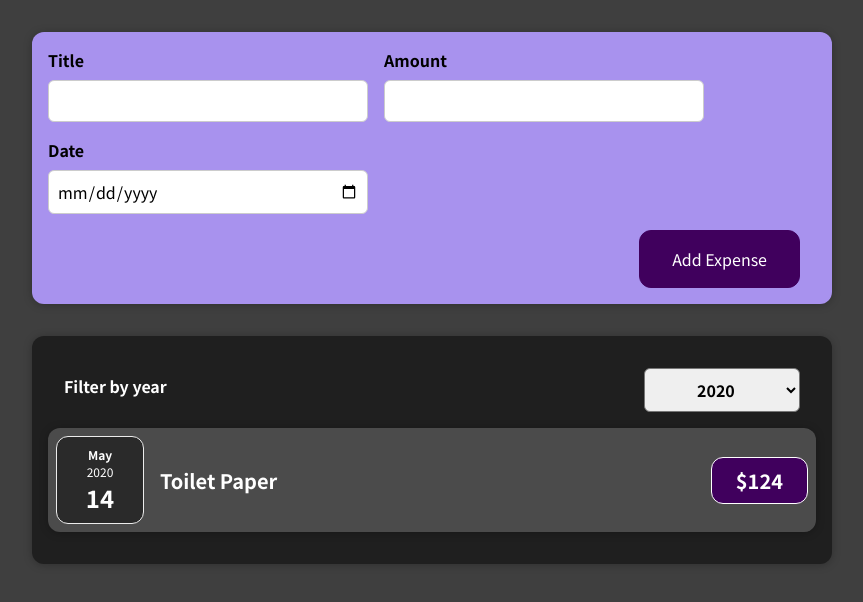
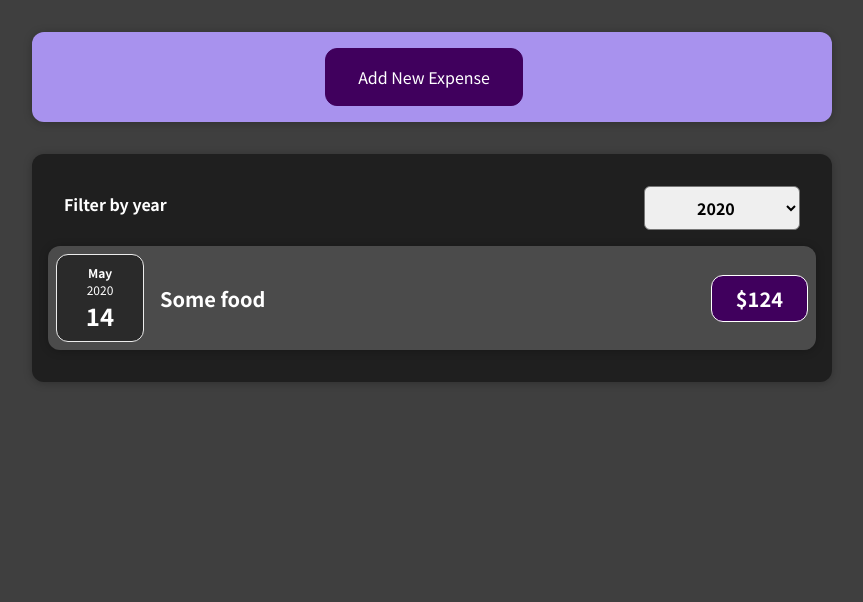
Before and after one commit to LHTHC/react-app, a React (Create React App) app: page / in a window 1280 px wide. Shown: the top 602 px of the page, without its empty margins (208-1071 px from the left). Built offline with nearby package versions, Linux system fonts and the light colour scheme.

Commit message:
added form hiding

```diff
--- a/src/App.js
+++ b/src/App.js
@@ -19,7 +19,7 @@ const App = () => {
     },
     { title: 'Courses', amount: 1232, date: new Date(2021, 8, 6), id: 'e3' },
     {
-      title: 'Toilet Paper',
+      title: 'Some food',
       amount: 124,
       date: new Date(2020, 4, 14),
       id: 'e4',
--- a/src/components/NewExpense/ExpenseForm.js
+++ b/src/components/NewExpense/ExpenseForm.js
@@ -68,6 +68,9 @@ const ExpenseForm = (props) => {
         </div>
       </div>
       <div className="new-expense__actions">
+        <button type="button" onClick={props.onCancel}>
+          Cancel
+        </button>
         <button type="submit">Add Expense</button>
       </div>
     </form>
--- a/src/components/NewExpense/NewExpence.js
+++ b/src/components/NewExpense/NewExpence.js
@@ -1,20 +1,39 @@
-import React from 'react';
+import { useState } from 'react';
 
 import ExpenseForm from './ExpenseForm';
 import './NewExpense.css';
 
 const NewExpense = (props) => {
+  const [isEditing, setIsEditing] = useState(false);
+
   const saveExpenseData = (enteredExpenseData) => {
     const expenseData = {
       ...enteredExpenseData,
       id: Math.random().toString(),
     };
     props.onAddExpense(expenseData);
+    setIsEditing(false);
+  };
+
+  const startEditingHandler = () => {
+    setIsEditing(true);
+  };
+
+  const stopEditingHandler = () => {
+    setIsEditing(false);
   };
 
   return (
     <div className="new-expense">
-      <ExpenseForm onSaveExpenseData={saveExpenseData} />
+      {!isEditing && (
+        <button onClick={startEditingHandler}>Add New Expense</button>
+      )}
+      {isEditing && (
+        <ExpenseForm
+          onSaveExpenseData={saveExpenseData}
+          onCancel={stopEditingHandler}
+        />
+      )}
     </div>
   );
 };
```
